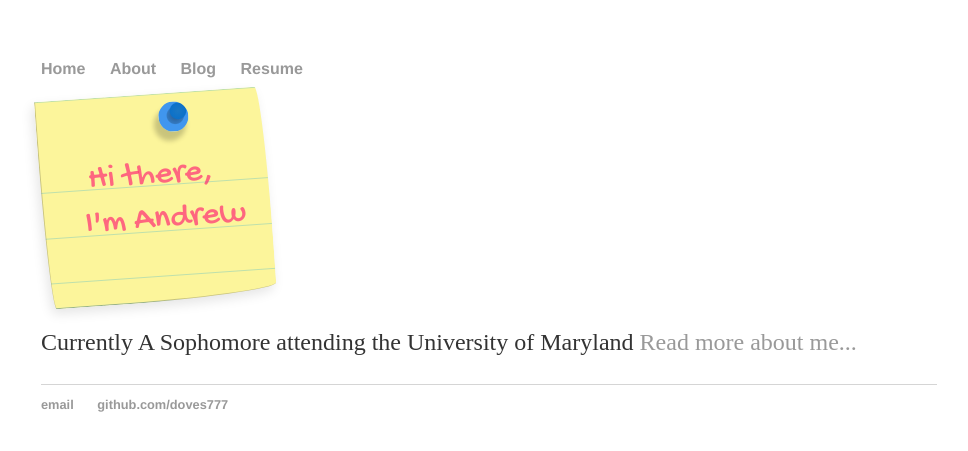
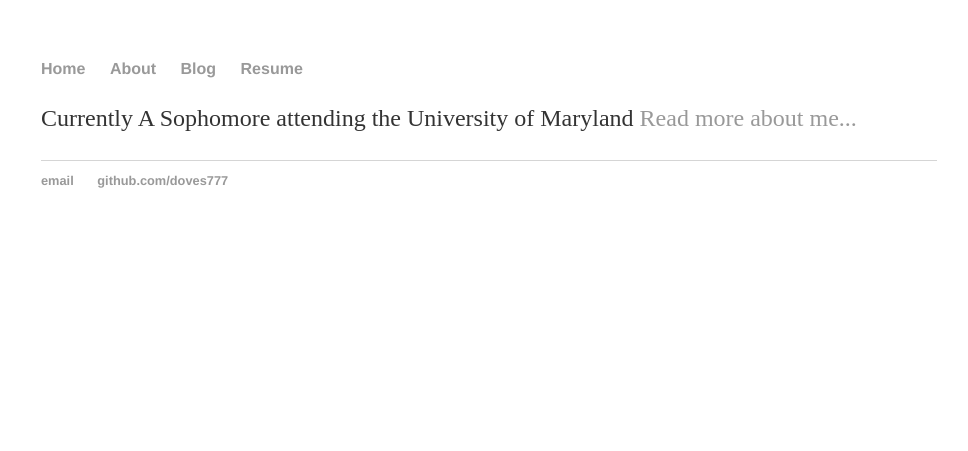
Before and after one commit to emilymoy/doves777.github.io, a Jekyll site: the page built from index.html, in a window 1280 px wide. Shown: the top 451 px of the page, without its empty margins (151-1119 px from the left). Built offline with Jekyll 4.4.1, drawn with Linux system fonts in a browser that asks for light colours.

Commit message:
Update index.html

```diff
--- a/index.html
+++ b/index.html
@@ -3,9 +3,6 @@ layout: default
 title: Andrew Hung, Main Page
 ---
 <div class="containter" fadeInDown animated>
-<div class="button">Hi there,
-  I'm Andrew</div>
-<link async href="http://fonts.googleapis.com/css?family=Gochi%20Hand" rel="stylesheet" type="text/css"/>
 
 <div class="blurb">
 	<p>Currently A Sophomore attending the University of Maryland <a href="/about">Read more about me...</a></p>
```
